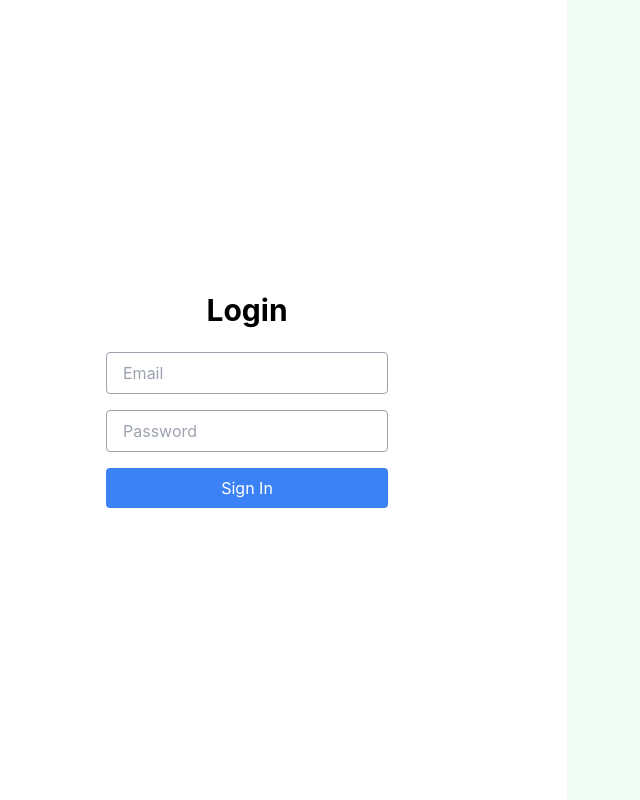
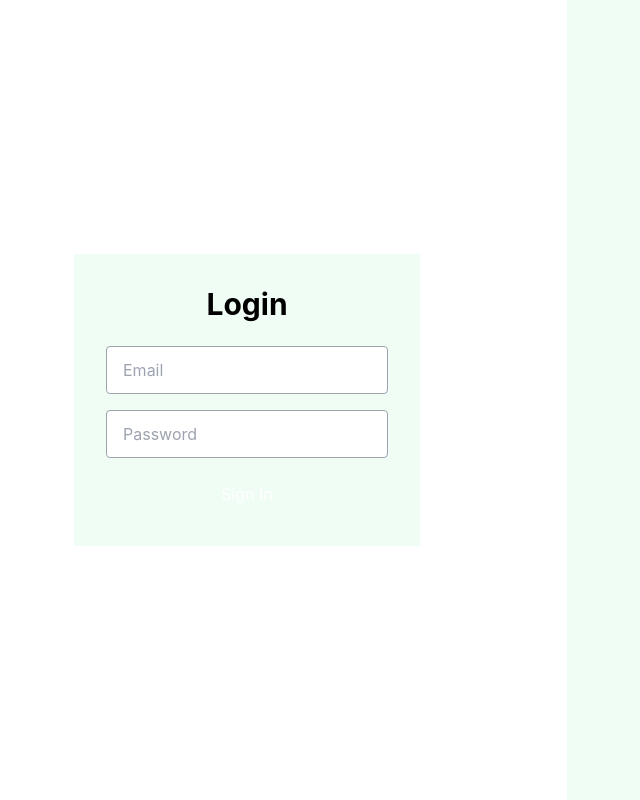
Before and after one commit to FahadInam/keystone-react, a React (Create React App) app: page / in a window 1280 px wide. Shown: the whole page, without its empty margins (73-713 px from the left). Built offline with nearby package versions, Linux system fonts and the light colour scheme.

Commit message:
signin page desigining

```diff
--- a/src/components/SignIn.js
+++ b/src/components/SignIn.js
@@ -15,14 +15,15 @@ function Signin() {
         }
     })
     return (
-        <div className="flex flex-col items-center justify-center h-screen">
+        <div className="flex flex-col items-center justify-center h-screen ">
+            <div className='bg-green-50 items-center flex flex-col p-8'>
             <h2 className="text-3xl font-bold mb-6">Login</h2>
             <form onSubmit={handleSubmit} className="flex flex-col space-y-4">
                 <input
                 name='email'
                 type="email"
                 placeholder="Email"
-                 className="px-4 py-2 border border-gray-400 rounded"
+                 className="px-4 py-2 border border-gray-400 rounded h-12"
                 value={values.email }
                 onChange={handleChange}
                 onBlur={handleBlur}
@@ -32,15 +33,18 @@ function Signin() {
                 name='password'
                 type="password"
                  placeholder="Password"
-                 className="px-4 py-2 border border-gray-400 rounded"
+                 className="px-4 py-2 border border-gray-400 rounded h-12"
                  value={values.password }
                 onChange={handleChange}
                 onBlur={handleBlur}
                   />
                  { errors.password && touched.password ? <span className='form-error'>{errors.email}</span> : null}
 
-                <button type="submit" className="px-4 py-2 bg-blue-500 text-white rounded hover:bg-blue-600 transition duration-300 ease-in-out">Sign In</button>
+                <button type="submit" className="px-4 py-2   text-white rounded hover:bg-blue-600 transition duration-300 ease-in-out ">Sign In</button>
+
+
             </form>
+            </div>
         </div>
     );
 }
--- a/src/index.css
+++ b/src/index.css
@@ -10,6 +10,9 @@ body {
   -moz-osx-font-smoothing: grayscale;
 }
 
+* {
+  box-sizing: border-box;
+}
 code {
   font-family: source-code-pro, Menlo, Monaco, Consolas, 'Courier New',
     monospace;
--- a/tailwind.config.js
+++ b/tailwind.config.js
@@ -2,7 +2,11 @@
 module.exports = {
   content: ["./src/**/*.{html,js}"],
   theme: {
-    extend: {},
+    extend: {
+      colors: {
+        'primary-btn-green': '#60A498',
+      },
+    },
   },
   plugins: [],
 }
```
